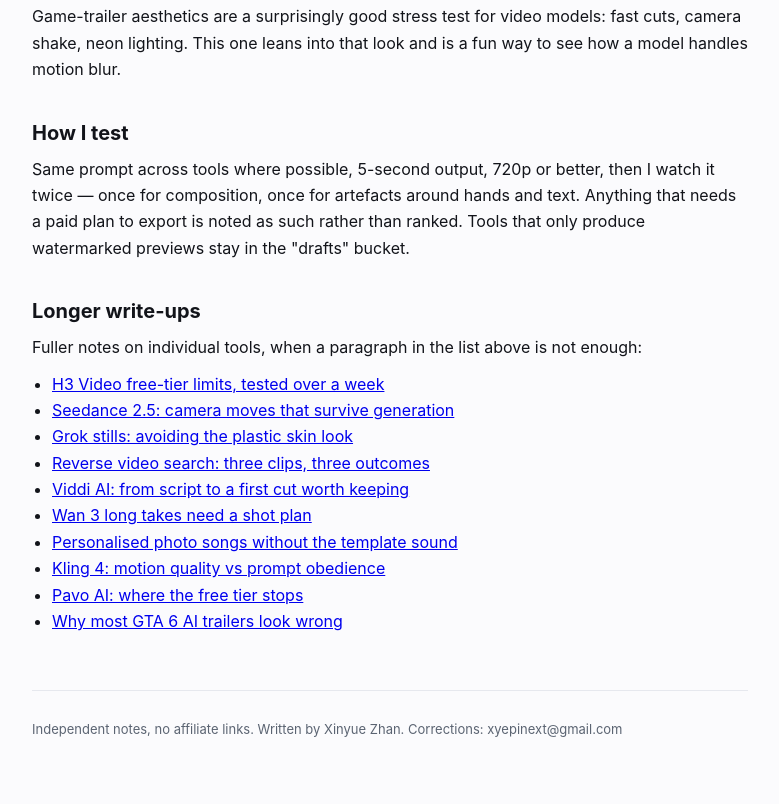
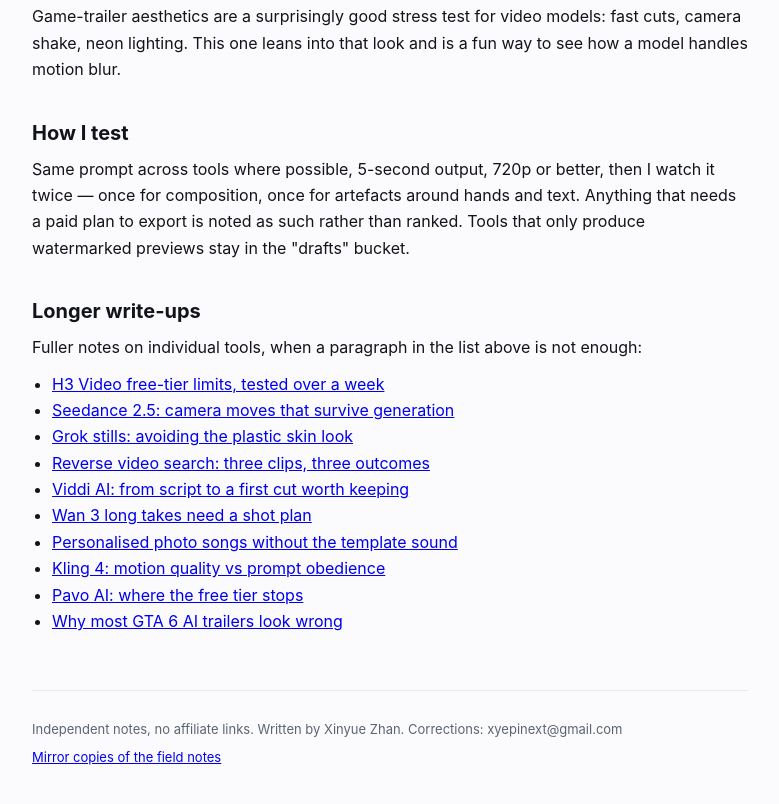
Before and after one commit to barasel200-bit/barasel200-bit.github.io, a plain HTML site: page index.html in a window 1280 px wide. Shown: the part 2398-3202 px from the top of the page, without its empty margins (250-1029 px from the left). Drawn offline with Linux system fonts and the light colour scheme.

Commit message:
link mirrors page from footer

```diff
--- a/index.html
+++ b/index.html
@@ -90,6 +90,7 @@ footer{margin-top:56px;padding-top:22px;border-top:1px solid var(--line);color:v
 
 <footer>
 <p>Independent notes, no affiliate links. Written by Xinyue Zhan. Corrections: xyepinext@gmail.com</p>
+<p><a href="/mirrors/">Mirror copies of the field notes</a></p>
 </footer>
 </main>
 </body>
```
